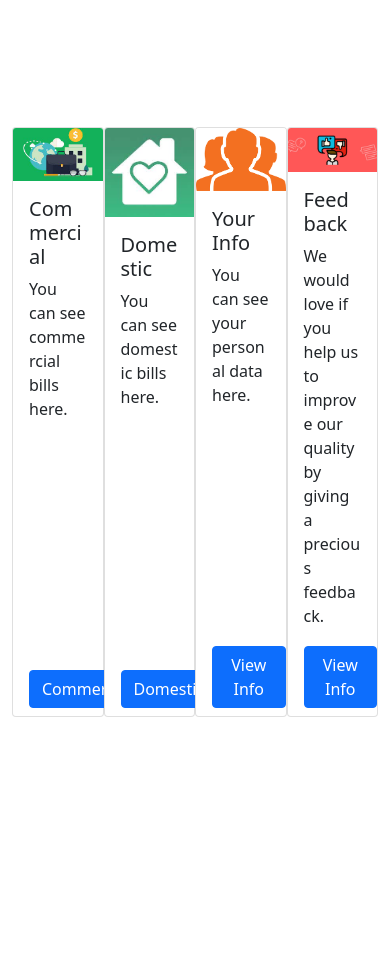
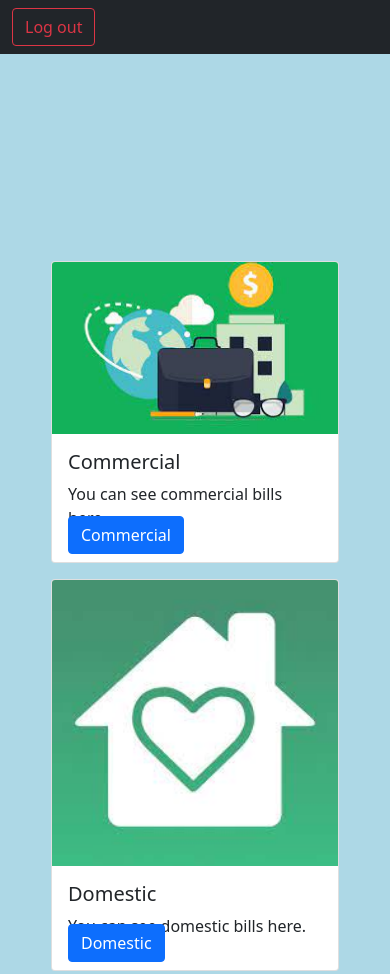
Before and after one commit to mrz004/Tejas, a plain HTML site: page home.html in a window 390 px wide. Shown: the top 974 px of the page. Before the commit the page ends 844 px from the top, so only its background shows below. Drawn offline with nearby package versions, Linux system fonts and the light colour scheme.

Commit message:
Add files via upload

```diff
--- a/home.html
+++ b/home.html
@@ -12,13 +12,18 @@
 </head>
 
 <body>
-    <div class="container">
+    <nav class="navbar navbar-dark bg-dark">
+        <form class="container-fluid justify-content-start">
+            <button class="btn btn-outline-danger me-2" id="logoutbtn" type="button">Log out</button>
+        </form>
+    </nav>
+    <div class="container" id="cardContainer">
         <div class="card" style="width: 18rem;">
             <img src="commercial.jpeg" class="card-img-top" alt="commercial billing">
             <div class="card-body">
                 <h5 class="card-title">Commercial</h5>
                 <p class="card-text">You can see commercial bills here.</p>
-                <a href="#" class="bottom btn btn-primary">Commercial</a>
+                <a href="#" class="cardbtn bottom btn btn-primary">Commercial</a>
             </div>
         </div>
 
@@ -27,7 +32,7 @@
             <div class="card-body">
                 <h5 class="card-title">Domestic</h5>
                 <p class="card-text">You can see domestic bills here.</p>
-                <a href="#" class="bottom btn btn-primary">Domestic</a>
+                <a href="#" class="cardbtn bottom btn btn-primary">Domestic</a>
             </div>
         </div>
 
@@ -36,7 +41,7 @@
             <div class="card-body">
                 <h5 class="card-title">Your Info</h5>
                 <p class="card-text">You can see your personal data here.</p>
-                <a href="#" class="bottom btn btn-primary">View Info</a>
+                <a href="#" class="cardbtn bottom btn btn-primary">View Info</a>
             </div>
         </div>
 
@@ -46,7 +51,7 @@
                 <h5 class="card-title">Feedback</h5>
                 <p class="card-text">We would love if you help us to improve our quality by giving a precious feedback.
                 </p>
-                <a href="#" class="bottom btn btn-primary">View Info</a>
+                <a href="#" class="cardbtn bottom btn btn-primary">Feedback</a>
             </div>
         </div>
     </div>
@@ -65,15 +70,30 @@
         display: flex;
         width: 100vw;
         height: 100vh;
-        justify-content: center;
-        align-items: center;
+        justify-content: space-between;
+        flex-direction: column;
     }
 
-    .bottom{
+    .bottom {
         position: absolute;
         bottom: 0.5rem;
         margin: 0rem auto;
     }
+
+    .card{
+        margin: 0.5rem;
+    }
+    @media only screen and (max-width: 600px) {
+  body {
+    background-color: lightblue;
+  }
+  .container{
+    flex-wrap: wrap;
+
+  }
+}
 </style>
 
+<script src="home.js"></script>
+
 </html>
--- /dev/null
+++ b/home.js
@@ -0,0 +1,15 @@
+document.getElementById("logoutbtn").addEventListener("click", () => {
+    localStorage.removeItem("pass")
+    location.href = "index.html"
+})
+
+function showCard() {
+
+}
+
+function hideCard() {
+    Array.from(document.getElementsByClassName("card")).forEach((element) =>{
+        element.style.display = "none"
+    })
+
+}
```
Also changed, not shown: script.js (+11 -0 lines).
